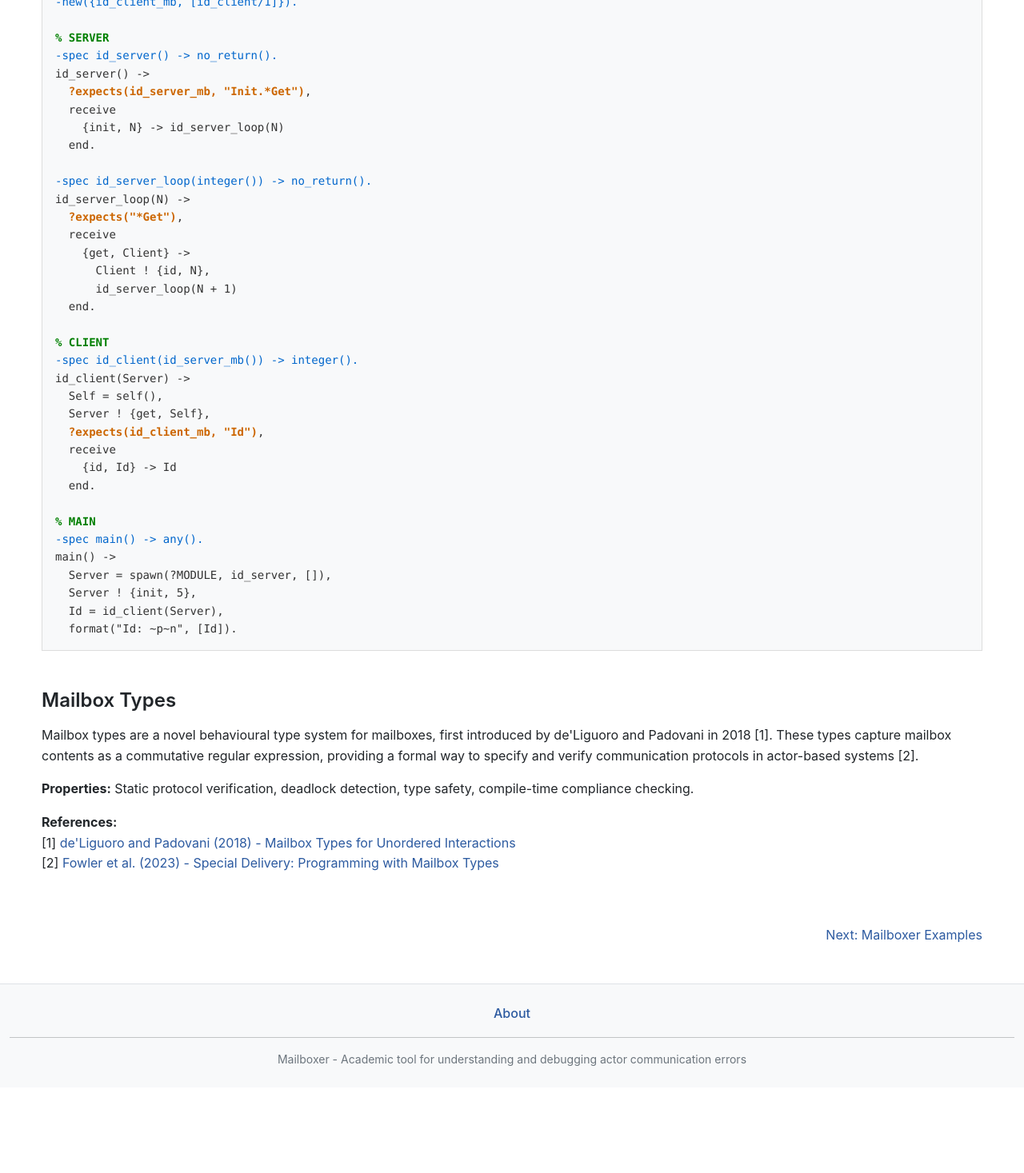
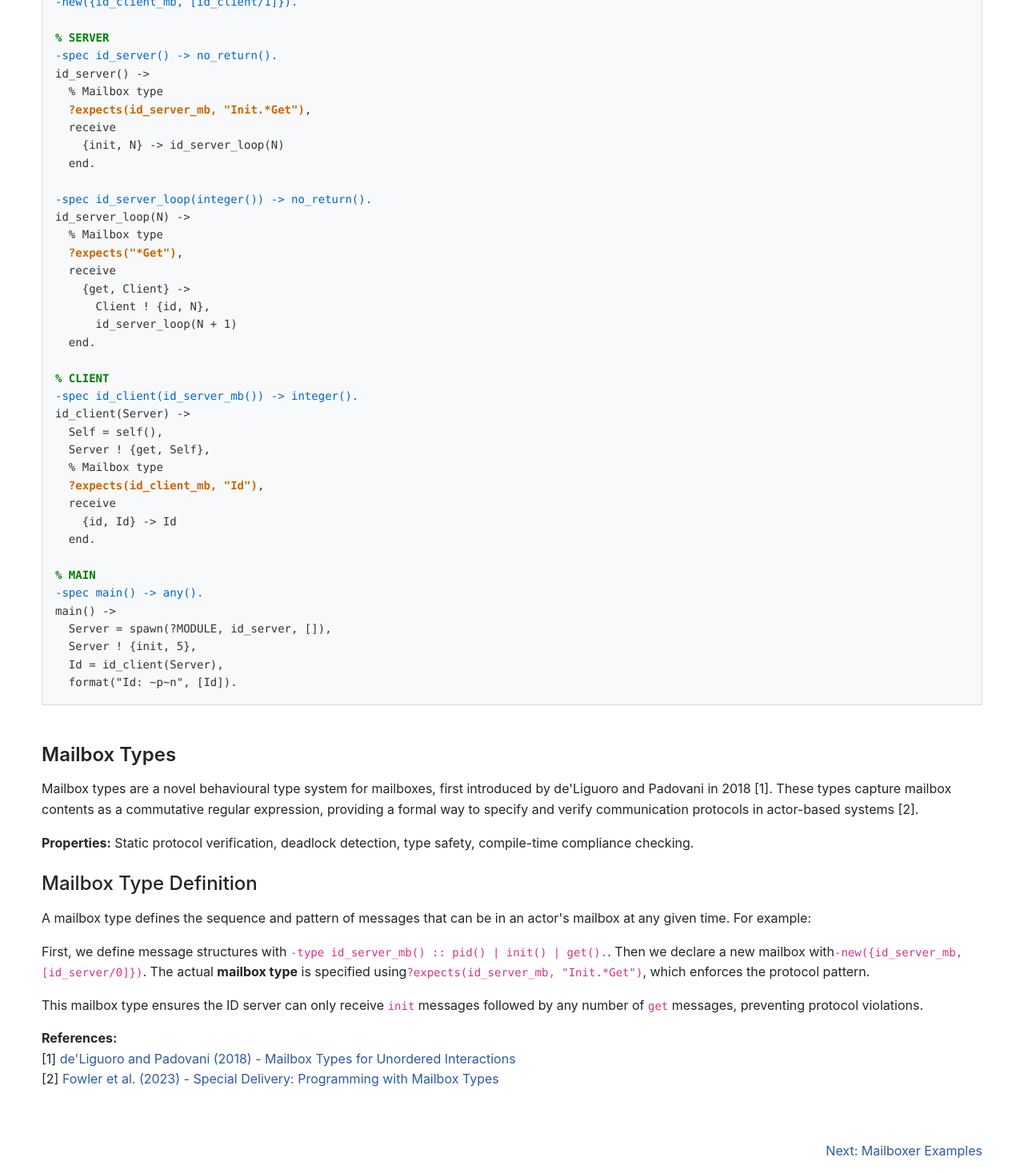
Before and after one commit to SimonJF/mailboxer-website, a React (Vite) app: page /mailboxer in a window 1280 px wide. Shown: the part 689-2156 px from the top of the page at 80% size. Before the commit the page ends 2049 px from the top, so only its background shows below. Built offline with nearby package versions, Linux system fonts and the light colour scheme.

Commit message:
added mailbox type definiton and updated code example to be more accurate

```diff
--- a/src/components/pages/Mailboxer.tsx
+++ b/src/components/pages/Mailboxer.tsx
@@ -38,7 +38,7 @@ function Mailboxer() {
 
           <div className="code-pane position-relative">
             <pre className="code-block mailboxer-code-block">
-              <span className="syntax-comment">% MAILBOX TYPES</span>
+              <span className="syntax-comment">% ID SERVER EXAMPLE WITH MAILBOX TYPES</span>
               {`
 `}
               <span className="syntax-type">
@@ -90,6 +90,7 @@ function Mailboxer() {
               </span>
               {`
 id_server() ->
+  % Mailbox type
   `}
               <span className="syntax-directive">
                 ?expects(id_server_mb, "Init.*Get")
@@ -105,6 +106,7 @@ id_server() ->
               </span>
               {`
 id_server_loop(N) ->
+  % Mailbox type
   `}
               <span className="syntax-directive">?expects("*Get")</span>
               {`,
@@ -125,6 +127,7 @@ id_server_loop(N) ->
 id_client(Server) ->
   Self = self(),
   Server ! {get, Self},
+  % Mailbox type
   `}
               <span className="syntax-directive">
                 ?expects(id_client_mb, "Id")
@@ -164,6 +167,19 @@ main() ->
           <p>
             <strong>Properties:</strong> Static protocol verification, deadlock
             detection, type safety, compile-time compliance checking.
+          </p>
+
+          <h4 className="mt-4 mb-3">Mailbox Type Definition</h4>
+          <p>
+            A mailbox type defines the sequence and pattern of messages that can be in an actor's mailbox at any given time. For example:
+          </p>
+          <p>
+            First, we define message structures with <code>{`-type id_server_mb() :: pid() | init() | get().`}</code>. Then we declare a new mailbox with
+            <code>{`-new({id_server_mb, [id_server/0]})`}</code>. The actual <strong>mailbox type</strong> is specified using
+            <code>{`?expects(id_server_mb, "Init.*Get")`}</code>, which enforces the protocol pattern.
+          </p>
+          <p>
+            This mailbox type ensures the ID server can only receive <code>init</code> messages followed by any number of <code>get</code> messages, preventing protocol violations.
           </p>
           <p className="mt-3">
             <strong>References:</strong>
```
